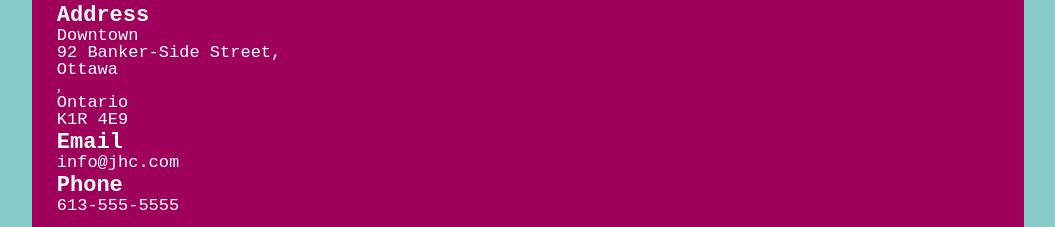
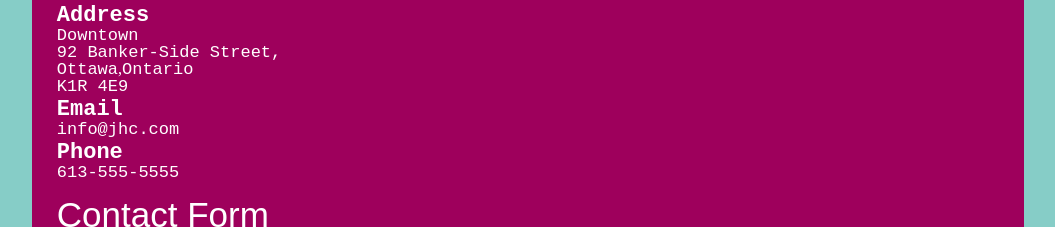
Before and after one commit to habb0016/portfolio, a plain HTML site: page contact.html in a window 1280 px wide. Shown: the part 536-763 px from the top of the page, without its empty margins (112-1167 px from the left). Drawn offline with Linux system fonts and the light colour scheme.

Commit message:
Corrects style after schema addition

```diff
--- a/css/contact.css
+++ b/css/contact.css
@@ -26,6 +26,10 @@ input{
 .phone{padding-bottom: 1em;}
 /* center h2 and button in contact */
 .contact h2, .contact p{text-align: center;}
+div.line{
+    display: flex;
+    flex-direction: row;
+}
 /* centering contact form */
 #contactForm{
     display: flex;
```
